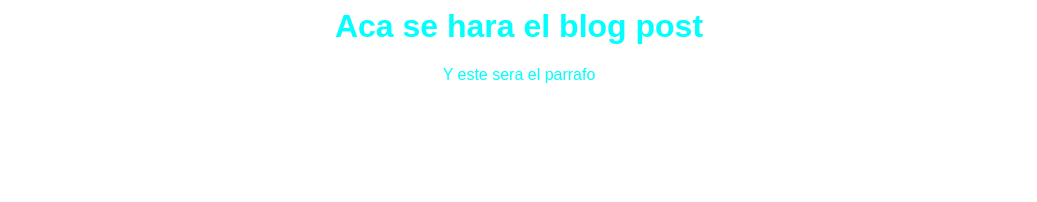
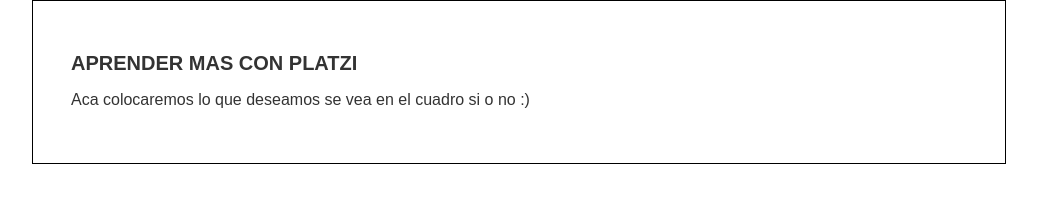
Before and after one commit to DavidMazariegosIT/hyperblog, a plain HTML site: page blogpos.html in a window 1280 px wide. Shown: the whole page, without its empty margins (121-1158 px from the left). Drawn offline with Linux system fonts and the light colour scheme.

Commit message:
Commit al master del blogpost en su version mas reciente

```diff
--- a/blogpos.html
+++ b/blogpos.html
@@ -6,7 +6,13 @@
         <link rel="stylesheet" href="css/estilos.css" />
     </head>
     <body>
-        <h1>Aca se hara el blog post</h1>
-        <p>Y este sera el parrafo</p>
+        <div id="container">
+        <div id="post">
+        <h1>APRENDER MAS CON PLATZI</h1>
+        <p>Aca colocaremos lo que deseamos se vea
+            en el cuadro si o no :)
+        </p>
+        </div>
+        </div>
     </body>
 </html>
--- a/css/estilos.css
+++ b/css/estilos.css
@@ -1,6 +1,22 @@
 body
 {
-    color:aqua;
+    color:#333;
     text-align: center;
     font-family: "Arial";
+    font-size: 16px;
+    margin: 0;
+    padding: 0;
 }
+#container
+{
+    width: 70%;
+    padding: 1cm;
+    text-align: left;
+    border: 1px solid #000;
+    margin: 0 auto;
+}
+
+#container h1
+{
+    font-size: 20px;
+}
```
